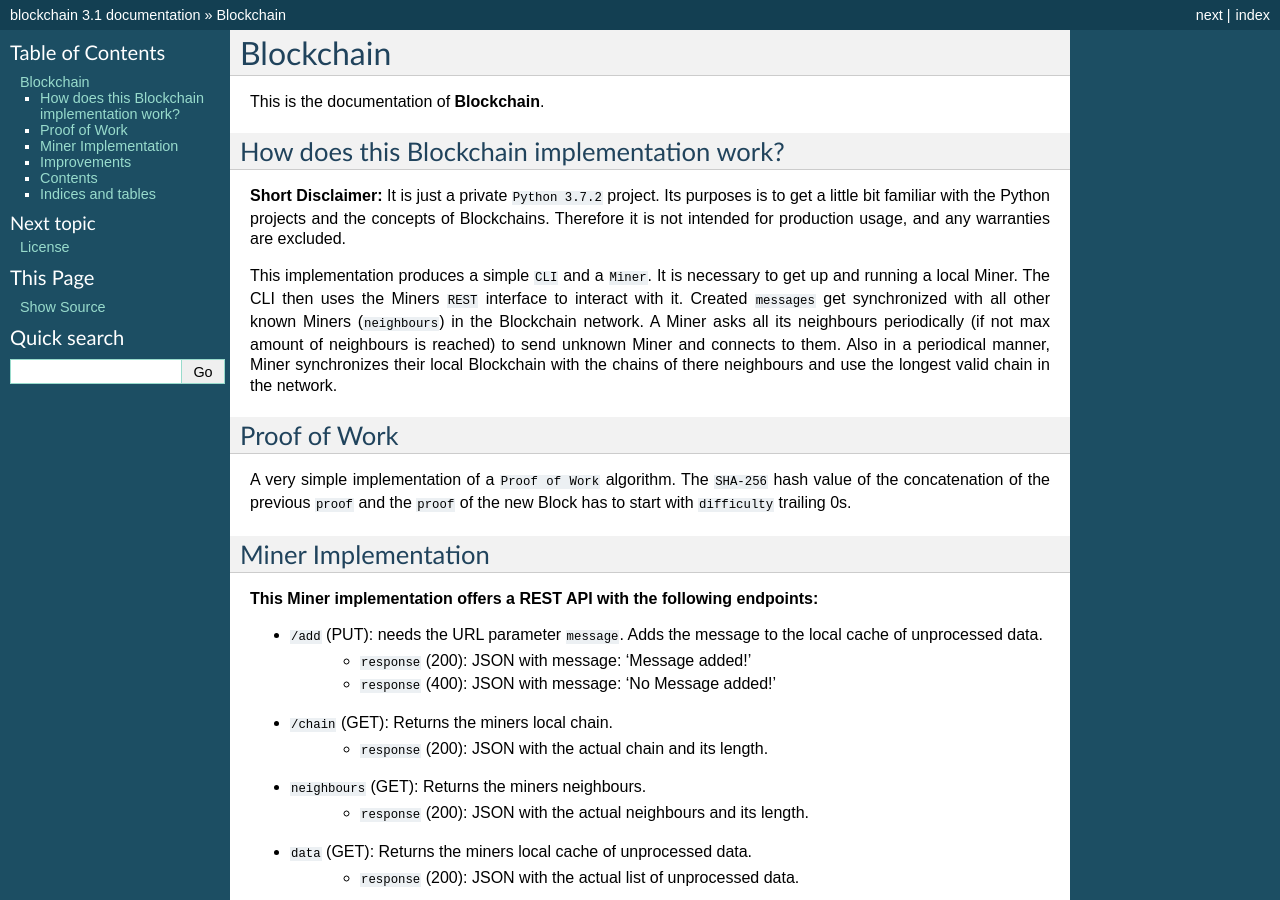
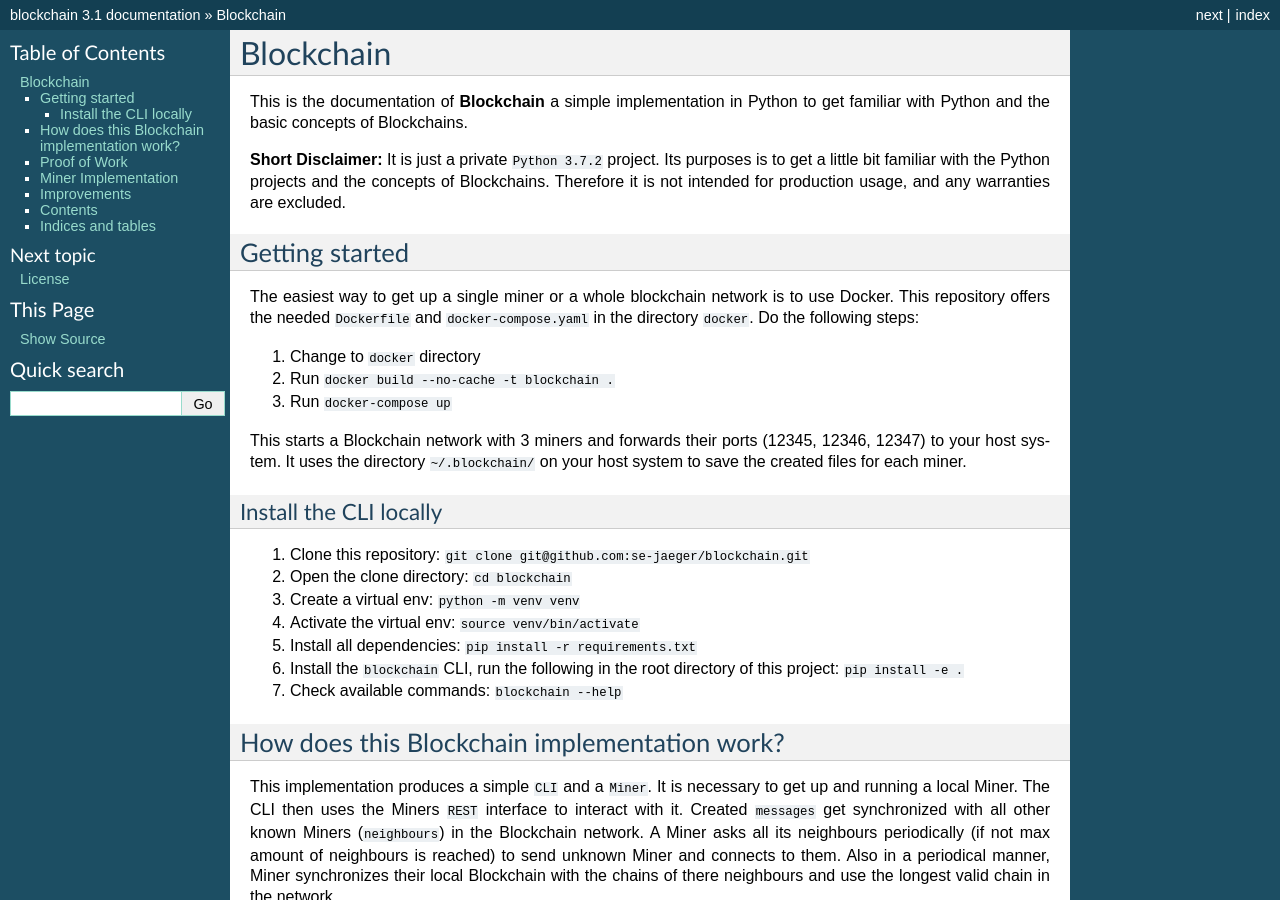
Before and after one commit to se-jaeger/blockchain, a Sphinx documentation site: the page built from docs/index.rst, in a window 1280 px wide and 900 px high. Built offline with Sphinx 7.4.7, drawn with Linux system fonts in a browser that asks for light colours.

Commit message:
Implement Dockerfile + docker-compose.yaml and add Documentation.

```diff
--- a/docs/index.rst
+++ b/docs/index.rst
@@ -2,16 +2,41 @@
 Blockchain
 ==========
 
-This is the documentation of **Blockchain**.
-
-
-How does this Blockchain implementation work?
-=============================================
+This is the documentation of **Blockchain** a simple implementation in Python to get familiar with Python and the basic concepts of Blockchains.
 
 **Short Disclaimer:**
 It is just a private ``Python 3.7.2`` project. Its purposes is to get a little bit familiar with the Python projects and the concepts of Blockchains.
 Therefore it is not intended for production usage, and any warranties are excluded.
 
+
+Getting started
+===============
+
+The easiest way to get up a single miner or a whole blockchain network is to use Docker. This repository offers the needed ``Dockerfile`` and ``docker-compose.yaml`` in the directory ``docker``.
+Do the following steps:
+
+1. Change to ``docker`` directory
+2. Run ``docker build --no-cache -t blockchain .``
+3. Run ``docker-compose up``
+
+This starts a Blockchain network with 3 miners and forwards their ports (12345, 12346, 12347) to your host system.
+It uses the directory ``~/.blockchain/`` on your host system to save the created files for each miner.
+
+
+Install the CLI locally
+-----------------------
+
+1. Clone this repository: ``git clone git@github.com:se-jaeger/blockchain.git``
+2. Open the clone directory: ``cd blockchain``
+3. Create a virtual env: ``python -m venv venv``
+4. Activate the virtual env: ``source venv/bin/activate``
+5. Install all dependencies: ``pip install -r requirements.txt``
+6. Install the ``blockchain`` CLI, run the following in the root directory of this project: ``pip install -e .``
+7. Check available commands: ``blockchain --help``
+
+
+How does this Blockchain implementation work?
+=============================================
 
 This implementation produces a simple ``CLI`` and a ``Miner``. It is necessary to get up and running a local Miner.
 The CLI then uses the Miners ``REST`` interface to interact with it.
```
Also changed, not shown: 2 other files.
